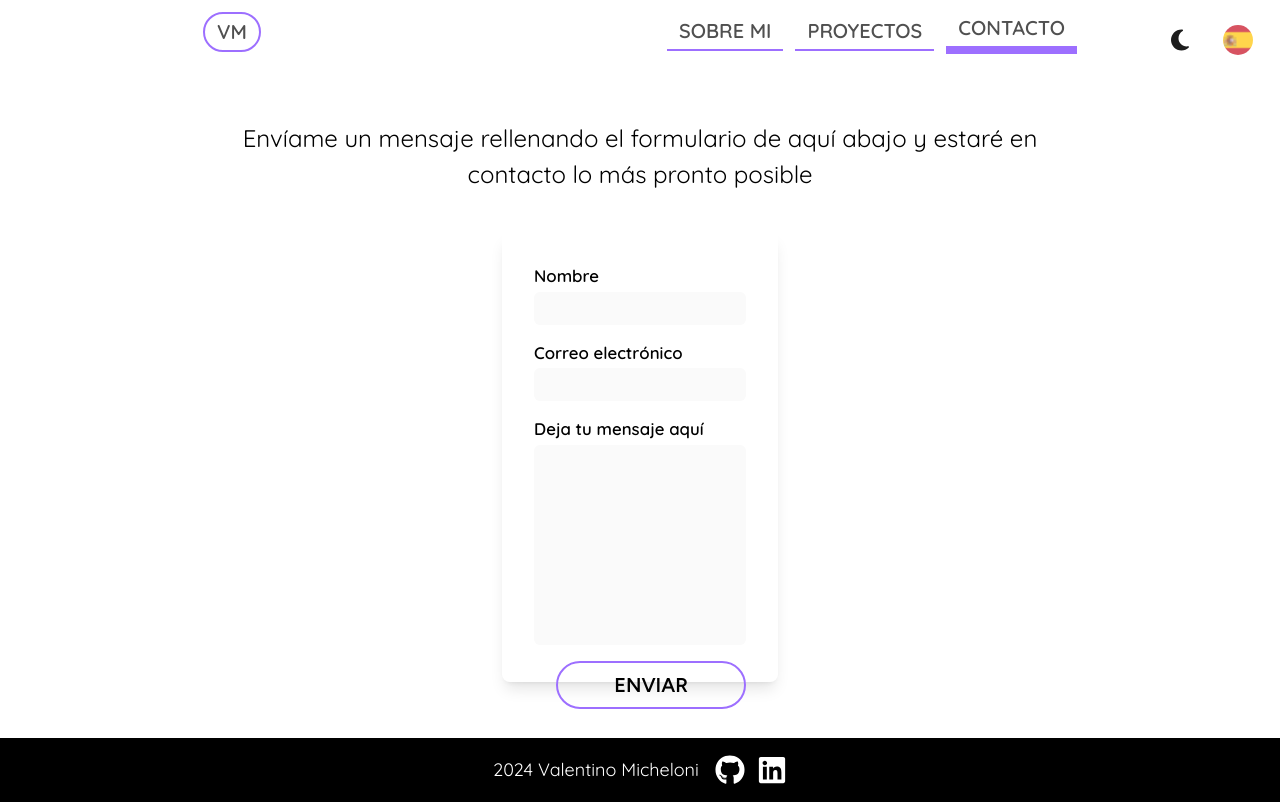
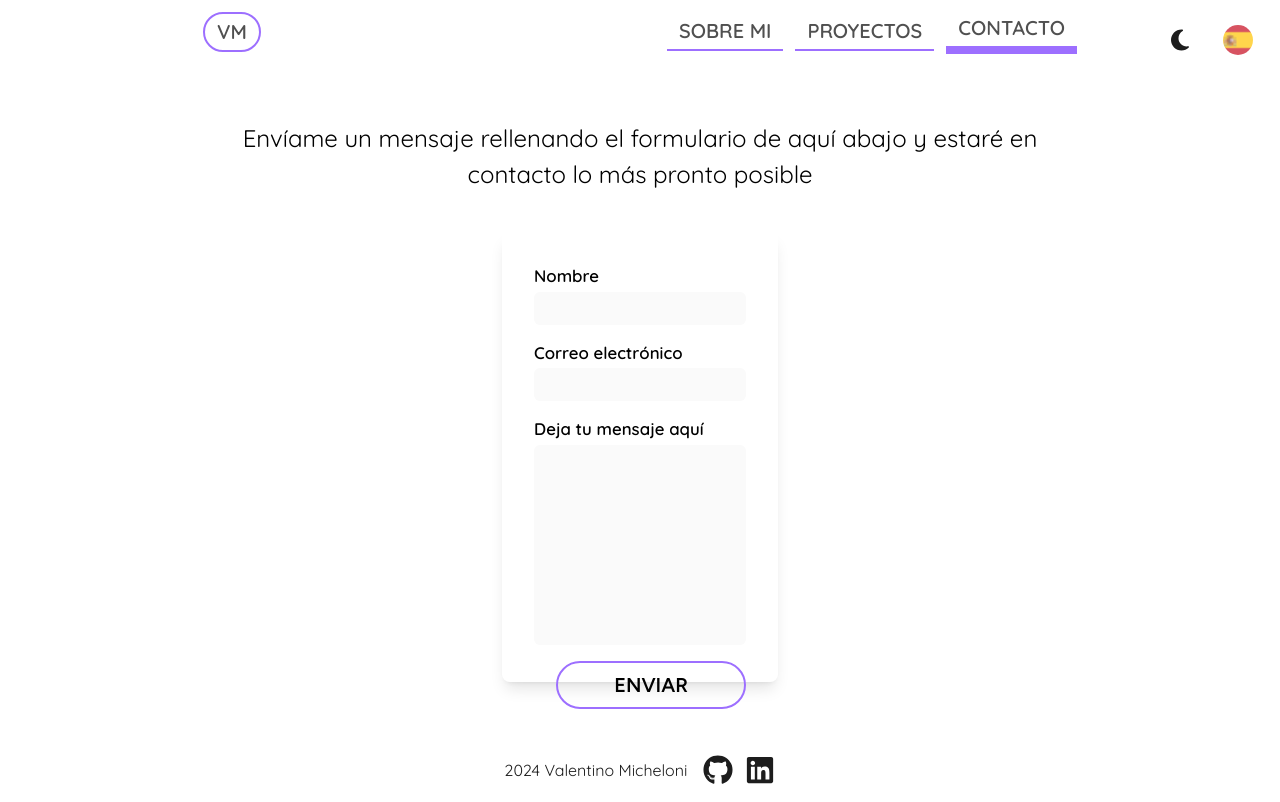
Before and after one commit to upon-X/portfolio-r, a React (Vite) app: page /contact in a window 1280 px wide. Built offline with nearby package versions, Linux system fonts and the light colour scheme.

Commit message:
theming footer

```diff
--- a/src/components/Footer/index.tsx
+++ b/src/components/Footer/index.tsx
@@ -1,15 +1,35 @@
+import { useTheme } from "../../context/ThemeContext";
 import { useTranslation } from "../../context/TranslationContext";
 import { FaGithub, FaLinkedin } from "react-icons/fa6";
 
 export const Footer = () => {
   const { language, content } = useTranslation();
+  const { theme } = useTheme();
   const linkedinUrl = "https://www.linkedin.com/in/valentino-micheloni/";
   const githubUrl = "https://github.com/upon-X";
 
   return (
-    <footer className="flex justify-center items-center gap-4 sm:flex-col sm:text-center bg-black text-white text-lg md:text-base sm:text-base h-[8vh] p-6 sm:p-16">
-      <p>{content?.footer[language].rightsReserved}</p>
-      <div className="flex gap-3 text-white text-3xl md:text-2xl sm:text-2xl">
+    <footer
+      className={`flex justify-center items-center gap-4 sm:flex-col sm:text-center ${
+        theme === "light"
+          ? "bg-transparent text-darkTheme"
+          : "bg-darkTheme text-white"
+      }text-lg md:text-base sm:text-base h-[8vh] p-6 sm:p-16`}
+    >
+      <p
+        className={` ${
+          theme === "light"
+            ? "bg-transparent text-darkTheme"
+            : "bg-darkTheme text-white"
+        }`}
+      >
+        {content?.footer[language].rightsReserved}
+      </p>
+      <div
+        className={`flex gap-3 text-3xl md:text-2xl sm:text-2xl ${
+          theme === "light" ? "text-darkTheme" : "text-white"
+        }`}
+      >
         <a target="_blank" href={githubUrl}>
           <FaGithub />
         </a>
--- a/src/components/Navbar/index.tsx
+++ b/src/components/Navbar/index.tsx
@@ -29,6 +29,7 @@ export const Navbar = () => {
             pathname === "/about-me" ? "border-b-8" : null
           }
           ${theme === "light" ? "" : "text-white"}
+          hover:shadow-inner
           `}
         >
           {language === "es" ? "Sobre Mi" : "About Me"}
```
